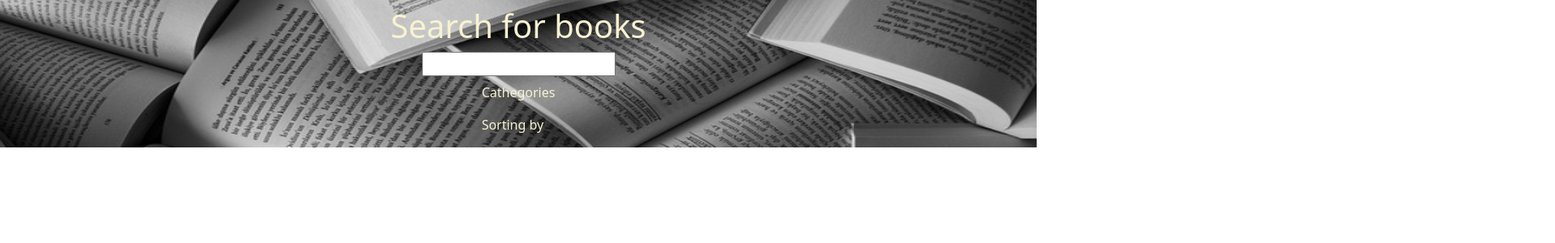
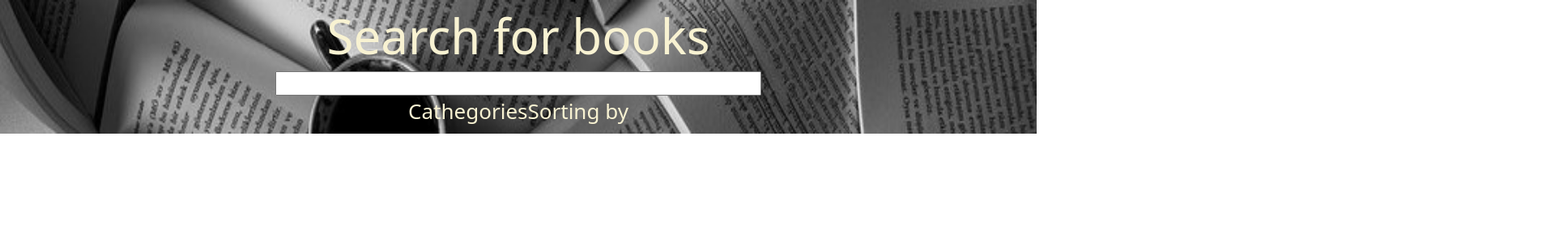
Before and after one commit to Xoistoum/React-Project-JS, a React (Create React App) app in the folder my-app/: page / in a window 1280 px wide. Shown: the top 300 px of the page at 81% size, 1920 px wide, since content can reach past the window. Built offline with nearby package versions, Linux system fonts and the light colour scheme.

Commit message:
some more plesure details

```diff
--- a/my-app/src/App.css
+++ b/my-app/src/App.css
@@ -9,8 +9,6 @@
   pointer-events: none;
 }
 
-
-
 @media (prefers-reduced-motion: no-preference) {
   .App-logo {
     animation: App-logo-spin infinite 20s linear;
@@ -19,33 +17,46 @@
 
 .greeting {
   color: rgb(248, 242, 210);
+  font-size: 60px;
+  padding: 0% 0%;
 }
 .nav-link {
   color: rgb(248, 242, 210);
+  padding: 0% 0%;
 }
 .navbar {
   justify-content: center;
   background: url(../img/article.jpg);
   background-size: 100% 300%;
   background-repeat: no-repeat;
+  size: 700px;
 }
 
 .App-header {
   background-color: #282c34;
-  min-height: 100vh;
+  min-height: 150vh;
   display: flex;
   flex-direction: column;
   align-items: center;
   justify-content: center;
-  font-size: calc(10px + 2vmin);
+  font-size: calc(30px + 5vmin);
   color: rgb(194, 223, 250);
+
 }
 
 .navbar_search {
   display: flex;
-  padding: 0% 50%;
+  padding: 0% 300%;
 }
 
+.navbar_cath {
+  display: flex;
+  font-size: 26px;
+}
+
+.navbar_input {
+  width: 600px;
+}
 
 .App-link {
   color: #00c8ff;
--- a/my-app/src/App.js
+++ b/my-app/src/App.js
@@ -8,8 +8,6 @@ function App() {
 
   <h1 className="greeting">Search for books</h1>
 
-
-
   <form action="#" id="navbar-search" className="navbar_search" >
       <input class="input navbar_input" />
       <span>
@@ -17,16 +15,17 @@ function App() {
       </span>
     </form>
 
-
-  <div class="" id="navbarText">
+  <div class="" id="navbarText" className="navbar_cath">
      <ul class="navbar-nav mr-auto">
       <li class="nav-item active">
-        <a class="nav-link">Cathegories <span class="sr-only"></span></a>
+        <a class="nav-link">Cathegories
+        </a>
       </li>
     </ul>
      <ul class="navbar-nav mr-auto">
       <li class="nav-item">
-        <a class="nav-link" >Sorting by</a>
+        <a class="nav-link" >Sorting by
+        </a>
       </li>
     </ul>
   </div>
```
Also changed, not shown: my-app/img/article.jpg.
